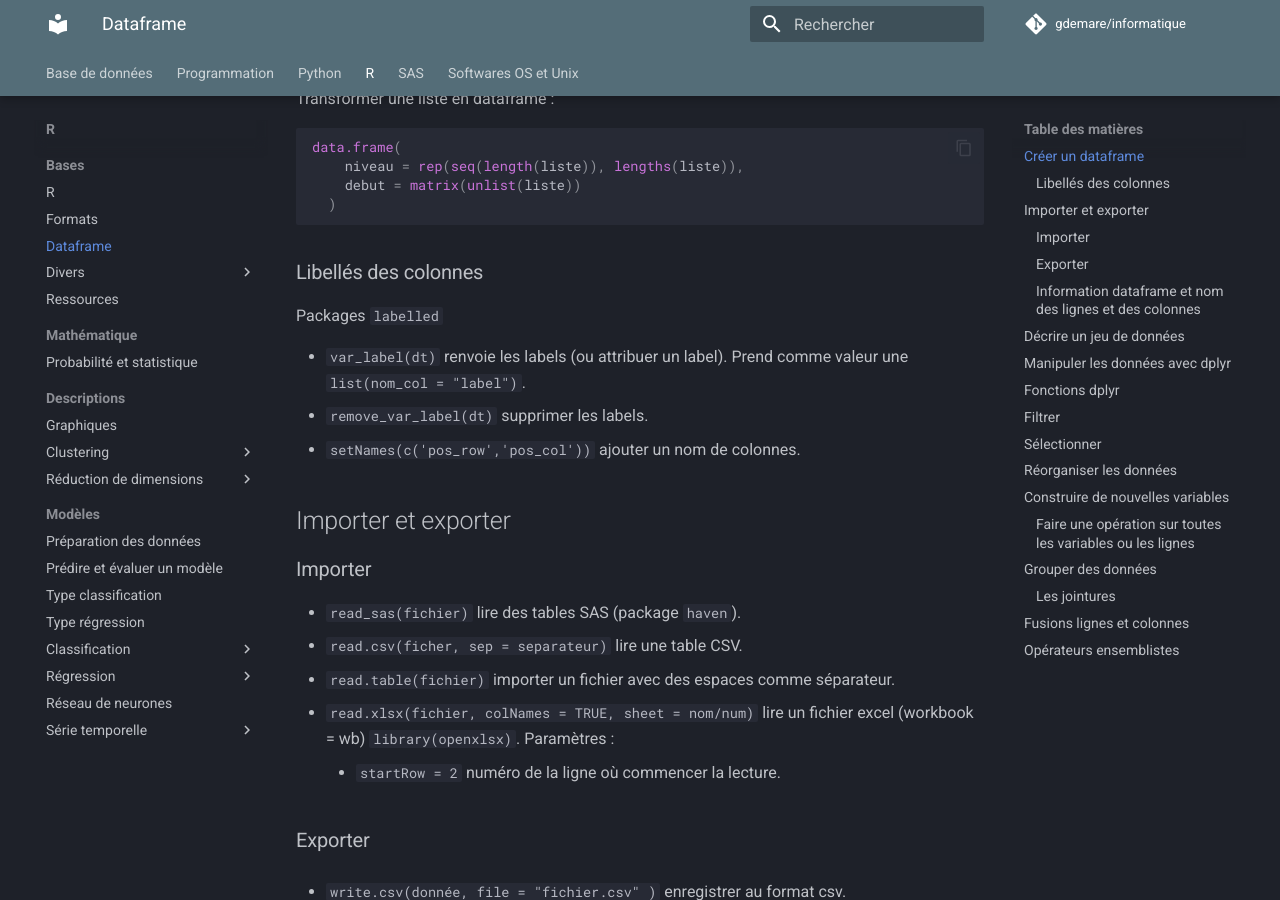
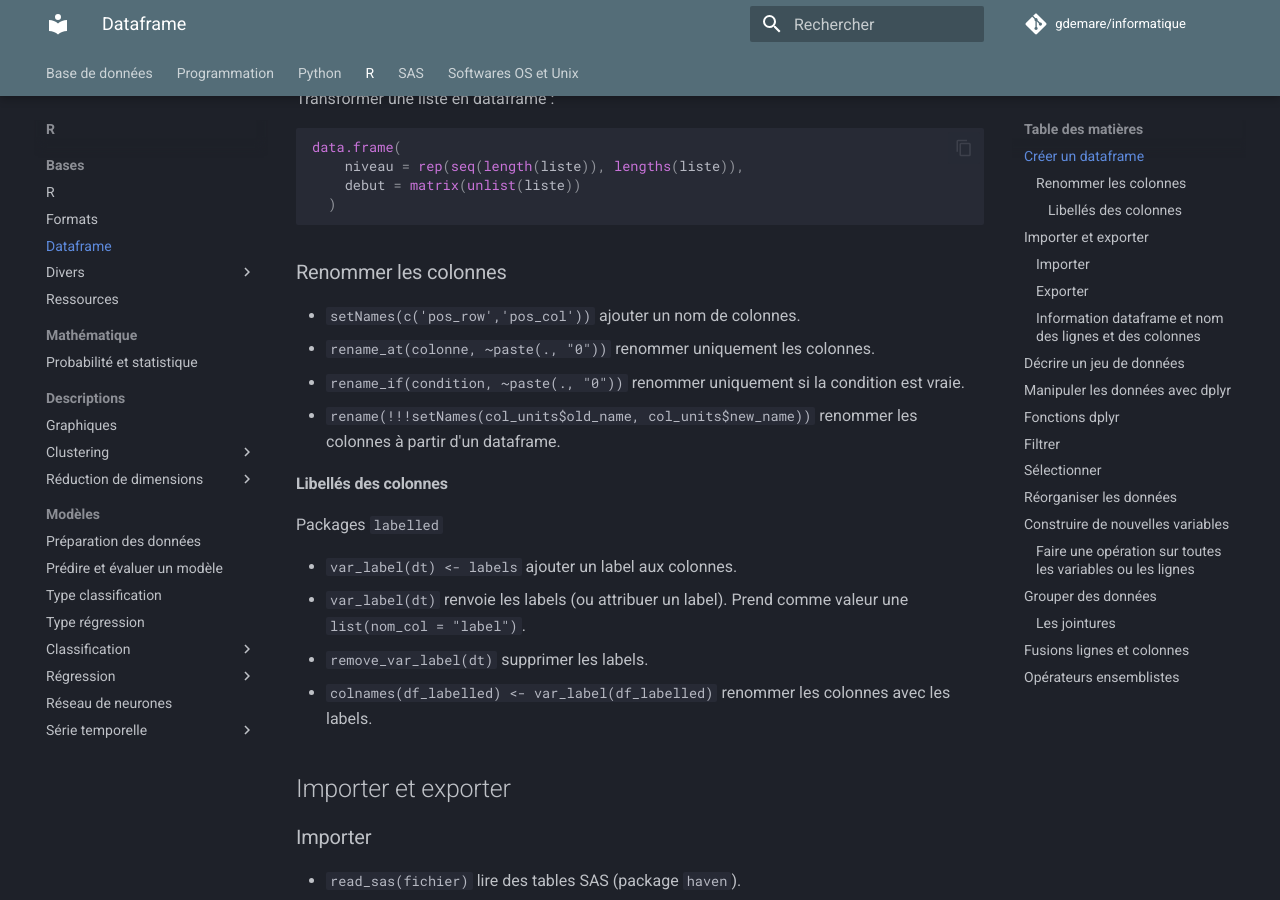
Before and after one commit to gdemare/Informatique, an MkDocs documentation site: the page built from docs/r/manipuler-donnees_r.md, in a window 1280 px wide and 900 px high, scrolled down 367 px. Built offline with MkDocs 1.6.1 and Material for MkDocs 9.7.7, drawn with Linux system fonts in a browser that asks for light colours; comment, search, counter and statistics services are not loaded; some of the changed text lies outside the part shown.

Commit message:
Update manipuler-donnees_r.md

````diff
--- a/docs/r/manipuler-donnees_r.md
+++ b/docs/r/manipuler-donnees_r.md
@@ -13,13 +13,21 @@ data.frame(
   )
 ```
 
-### Libellés des colonnes
+### Renommer les colonnes
+
+* `setNames(c('pos_row','pos_col'))` ajouter un nom de colonnes.
+* `rename_at(colonne, ~paste(., "0"))` renommer uniquement les colonnes.
+* `rename_if(condition, ~paste(., "0"))` renommer uniquement si la condition est vraie.
+* `rename(!!!setNames(col_units$old_name, col_units$new_name))` renommer les colonnes à partir d'un dataframe.
+
+#### Libellés des colonnes
 
 Packages `labelled`
 
+* `var_label(dt) <- labels` ajouter un label aux colonnes.
 * `var_label(dt)` renvoie les labels (ou attribuer un label). Prend comme valeur une `list(nom_col = "label")`.
 * `remove_var_label(dt)` supprimer les labels.
-* `setNames(c('pos_row','pos_col'))` ajouter un nom de colonnes.
+* `colnames(df_labelled) <- var_label(df_labelled)` renommer les colonnes avec les labels.
 
 ## Importer et exporter
 
@@ -76,6 +83,12 @@ max_by <- function(data, var, by) {
     summarise(maximum = max({{ var }}, na.rm = TRUE))
 }
 ```
+
+Sélecteur de colonnes :
+
+* `across(.cols, .fns, ..., .names = NULL, .unpack = FALSE)` sélectionner des colonnes avec vecteurs textes.
+* `if_any(.cols, .fns, ..., .names = NULL)`
+* `if_all(.cols, .fns, ..., .names = NULL)`
 
 !!! note
 	Pour créer une fonction qui s'applique à un vecteur il peut être utile d'utiliser `map`.
@@ -146,6 +159,8 @@ OrchardSprays %>%
 ## Construire de nouvelles variables
 
 * `mutate(nom = formule)` appliquer une fonction et ajouter une colonne (il est possible d'appliquer à toutes les variables avec `sapply` voir ci dessous et, de sélectionner une variable par son nom avec `!!sym("col1")`).
+* `mutate_all(~as.character(.x))` appliquer la fonction à toutes les colonnes.
+* `mutate_if(~fct_test(.x), function(x){drop_units(x)})` appliquer une fonction aux colonnes avec Vrai.
 * `transmute(nom = formule)` construitre une ou plusieurs variables en supprimant les colonnes.
 
 Options :
@@ -164,7 +179,7 @@ Options :
 Fonction		| Description
 ----------------|-----------
 `n()` 				| Nombre de lignes.
-`n_distinct()` 			| nombre de lignes distinctes.
+`n_distinct()` 			| Nombre de lignes distinctes.
 `lead()`			| Récupérer la valeur de la ligne d'avant.
 `lag(col, default = 0/1)` 	| Récupérer la valeur de la colonne/ligne d'avant .
 `dense_rank()` 			| Ordonner sans sauts de rangs.
@@ -207,7 +222,7 @@ Grouper les données :
 
 * `group_by(var)` grouper les observations par la var (toujours suivi de `summarise`).
 * `ungroup(iris)` dégrouper le jeu de données.
-* `group_split()` séparer le jeu de données en plusieurs.
+* `group_split()` séparer le jeu de données en plusieurs (précédé d'un `group_by`).
 
 Calculer des indicateurs par groupe :
 
````
Also changed, not shown: other parts of docs/r/manipuler-donnees_r.md (+0 -1 lines).
